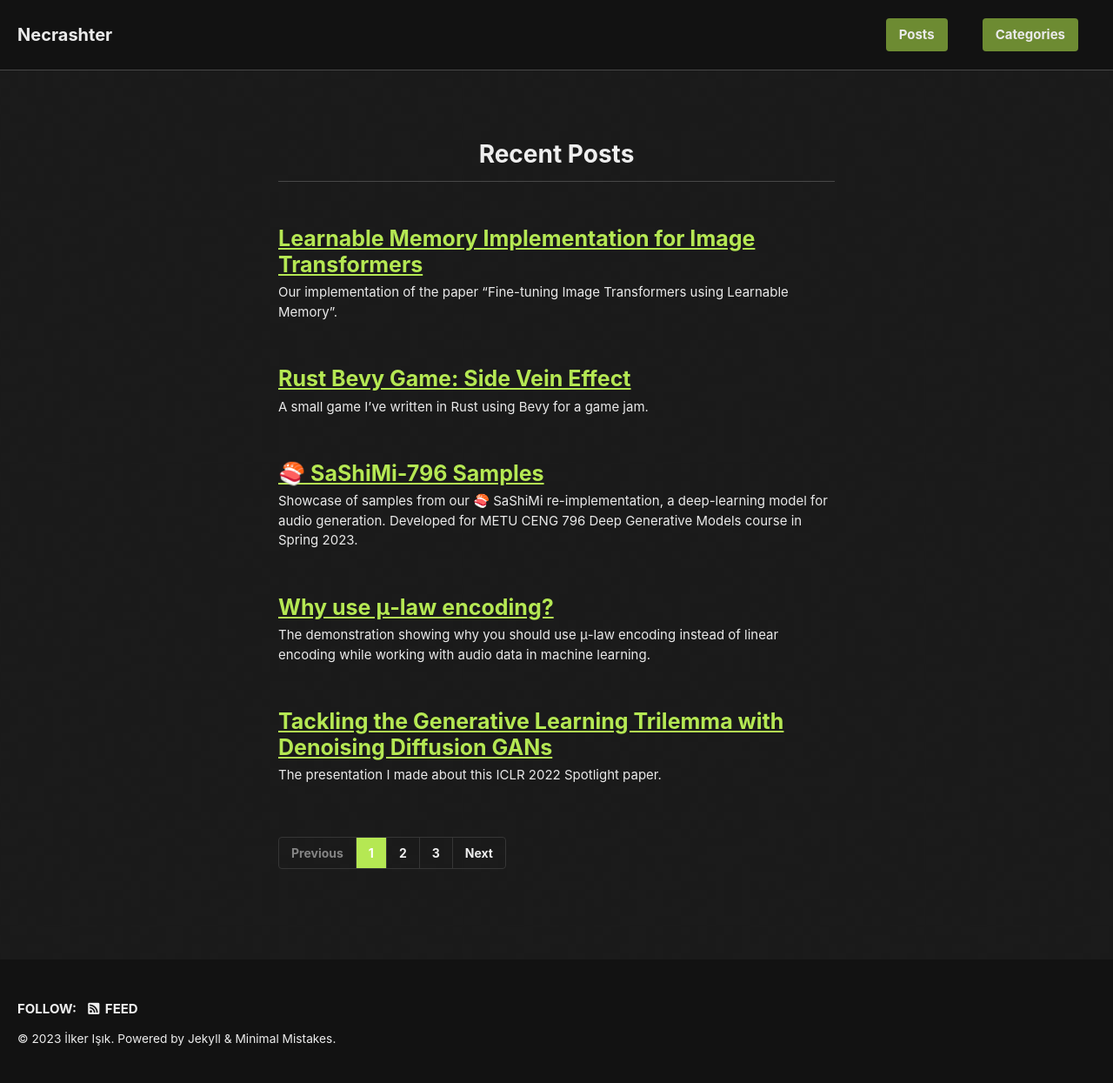
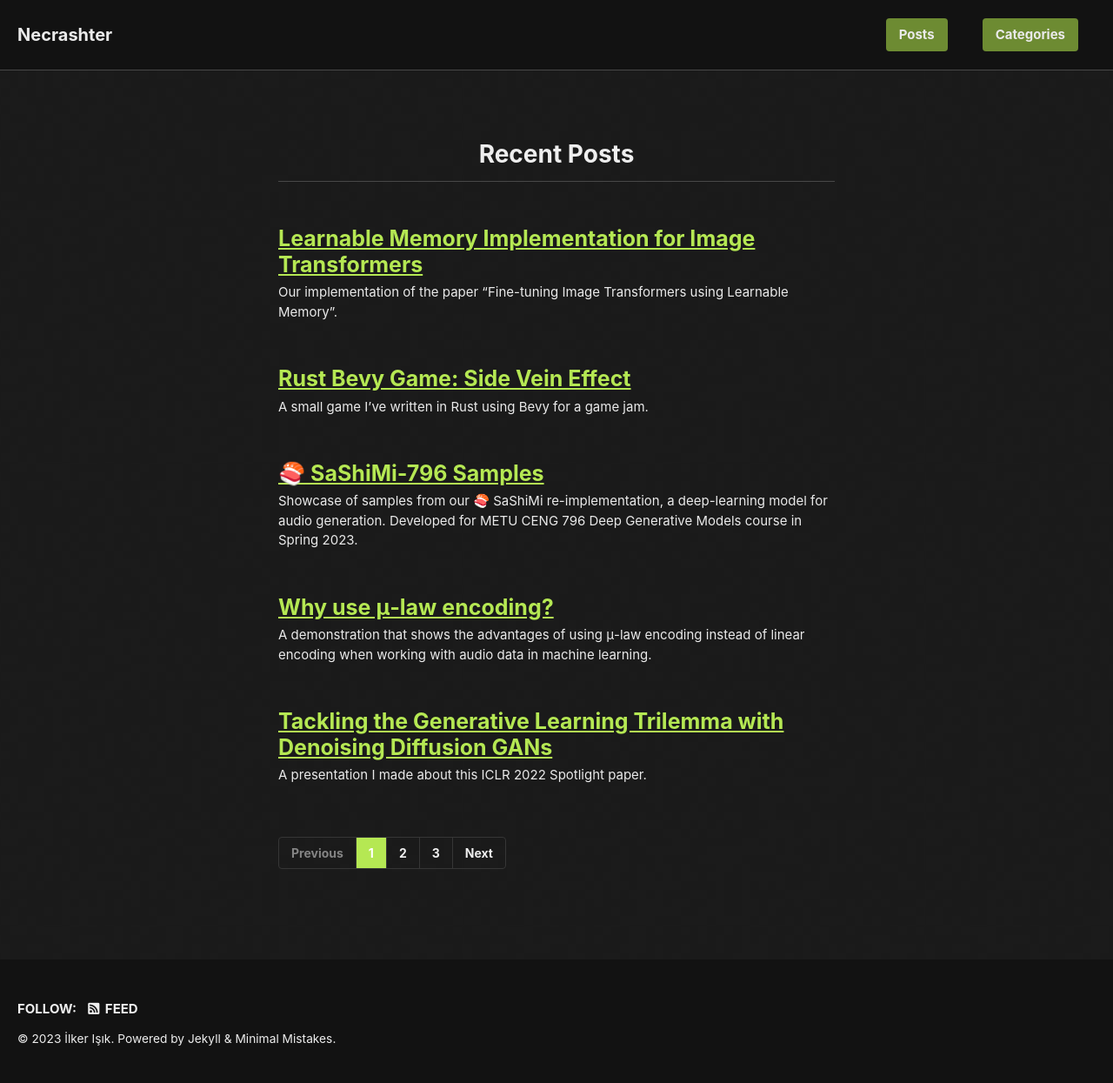
Before and after one commit to necrashter/necrashter.github.io, a Jekyll site: the page built from index.html, in a window 1280 px wide. Shown: the whole page at 87% size. Built offline with Jekyll 4.4.1, drawn with Linux system fonts in a browser that asks for light colours; cached includes are drawn as plain includes; nearby versions of some CDN libraries; the list of posts is cut into pages by our own code.

Commit message:
Improve the clarity of some post excerpts

```diff
--- a/_posts/2023-05-26-generative-trilemma.markdown
+++ b/_posts/2023-05-26-generative-trilemma.markdown
@@ -4,7 +4,7 @@ date:   2023-05-26 18:54:00 +0300
 permalink: /denoising-diffusion-gans-presentation
 categories:
 - machine-learning
-excerpt: "The presentation I made about this ICLR 2022 Spotlight paper."
+excerpt: "A presentation I made about this ICLR 2022 Spotlight paper."
 ---
 
 I prepared a presentation about this ICLR 2022 Spotlight paper for [METU CENG 796 Deep Generative Models](https://user.ceng.metu.edu.tr/~gcinbis/courses/Spring23/CENG796/index.html) course in Spring 2023.
--- a/_posts/2023-06-08-why-mu-law.markdown
+++ b/_posts/2023-06-08-why-mu-law.markdown
@@ -2,7 +2,7 @@
 title:  "Why use μ-law encoding?"
 date:   2023-06-08 13:02:00 +0300
 permalink: /why-mu-law
-excerpt: "The demonstration showing why you should use μ-law encoding instead of linear encoding while working with audio data in machine learning."
+excerpt: "A demonstration that shows the advantages of using μ-law encoding instead of linear encoding when working with audio data in machine learning."
 ---
 
 If you are working with audio data in machine learning and want the model to work with discrete inputs, the first idea that comes to mind is to use linear encoding: just map each floating point sample between -1 and +1 into an integer from 0 to 255. This is called linear encoding.
```
